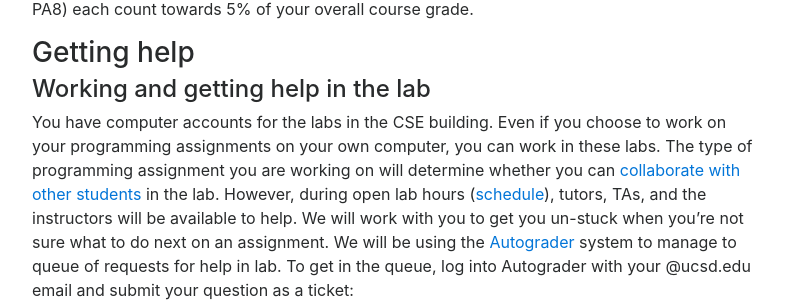
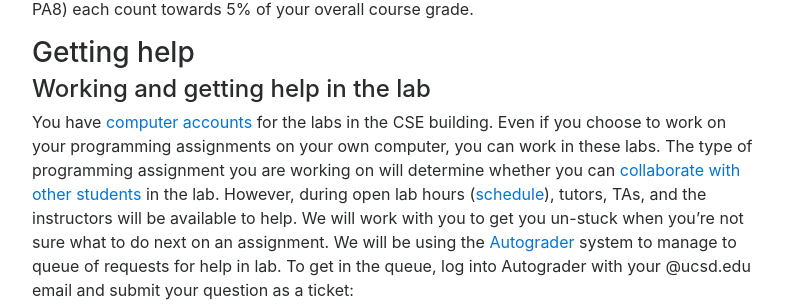
Before and after one commit to ucsd-cse8a-f18/ucsd-cse8a-f18.github.io, a Jekyll site: the page built from index.md, in a window 1280 px wide and 900 px high, scrolled down 4736 px. Shown: the part 148-454 px from the top of the window, without its empty margins (243-1035 px from the left). Built offline with Jekyll 4.4.1, drawn with Linux system fonts in a browser that asks for light colours; nearby versions of some CDN libraries; part of the change alters nothing that is shown.

```diff
--- a/index.md
+++ b/index.md
@@ -230,7 +230,7 @@ of your overall course grade.
 
 <h4>Working and getting help in the lab</h4>
 
-You have computer accounts for the labs in the CSE building.  Even if you choose to work on your programming assignments on
+You have <a href="https://sdacs.ucsd.edu/~icc/index.php" target="_blank">computer accounts</a> for the labs in the CSE building.  Even if you choose to work on your programming assignments on
 your own computer, you can work in these labs. The type of programming assignment you are working on will determine whether you can <a href="#pa:pa-collab">collaborate with other students</a> in the lab.  However, during open lab hours (<a href="#staff">schedule</a>), tutors, TAs, and the
 instructors will be available to help. We will work with you to get you un-stuck when you're not sure what to do next on an
 assignment. We will be using the <a href="autograder.ucsd.edu" target="_blank">Autograder</a> system to manage to queue of
```
